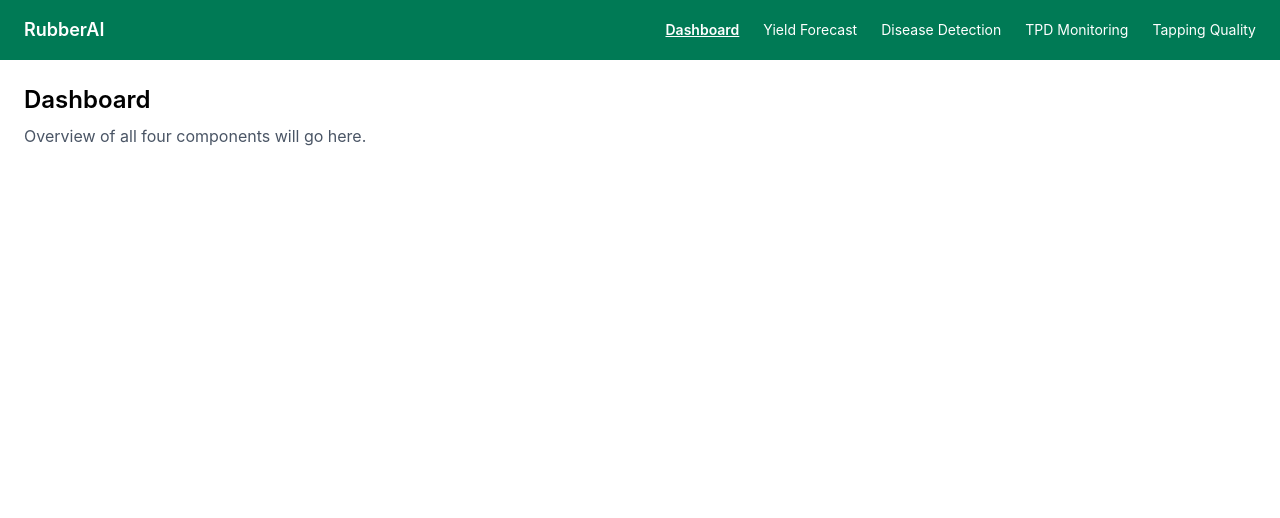
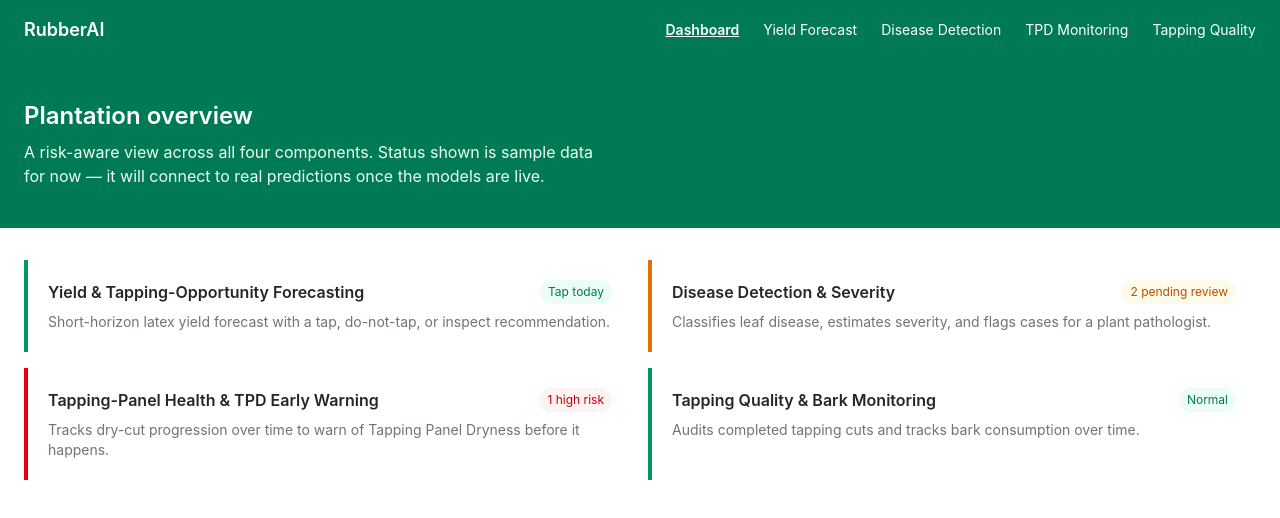
Before and after one commit to Sachinthe001/rubber-plantation-ai--J-26-IT-370-, a React (Vite) app in the folder web/: page / in a window 1280 px wide. Shown: the top 518 px of the page. Built offline with nearby package versions, Linux system fonts and the light colour scheme.

Commit message:
Build real Dashboard page with reusable ComponentCard

```diff
--- /dev/null
+++ b/web/src/components/ComponentCard.tsx
@@ -0,0 +1,35 @@
+import { Link } from 'react-router-dom'
+
+type Tone = 'normal' | 'watch' | 'alert'
+
+type Props = {
+  title: string
+  description: string
+  status: string
+  tone: Tone
+  to: string
+  accentClass: string
+}
+
+const toneStyles: Record<Tone, string> = {
+  normal: 'bg-emerald-50 text-emerald-700',
+  watch: 'bg-amber-50 text-amber-700',
+  alert: 'bg-red-50 text-red-700',
+}
+
+export default function ComponentCard({ title, description, status, tone, to, accentClass }: Props) {
+  return (
+    <Link
+      to={to}
+      className={`block bg-white border-l-4 ${accentClass} p-5 hover:shadow-md transition-shadow rounded-r-lg`}
+    >
+      <div className="flex items-start justify-between gap-3">
+        <h3 className="font-semibold text-stone-800">{title}</h3>
+        <span className={`text-xs px-2 py-1 rounded-full whitespace-nowrap ${toneStyles[tone]}`}>
+          {status}
+        </span>
+      </div>
+      <p className="text-sm text-stone-500 mt-2">{description}</p>
+    </Link>
+  )
+}
--- a/web/src/pages/Dashboard.tsx
+++ b/web/src/pages/Dashboard.tsx
@@ -1,8 +1,56 @@
+import ComponentCard from '../components/ComponentCard'
+
+const components = [
+  {
+    title: 'Yield & Tapping-Opportunity Forecasting',
+    description: 'Short-horizon latex yield forecast with a tap, do-not-tap, or inspect recommendation.',
+    status: 'Tap today',
+    tone: 'normal' as const,
+    to: '/yield',
+    accentClass: 'border-emerald-600',
+  },
+  {
+    title: 'Disease Detection & Severity',
+    description: 'Classifies leaf disease, estimates severity, and flags cases for a plant pathologist.',
+    status: '2 pending review',
+    tone: 'watch' as const,
+    to: '/disease',
+    accentClass: 'border-amber-600',
+  },
+  {
+    title: 'Tapping-Panel Health & TPD Early Warning',
+    description: 'Tracks dry-cut progression over time to warn of Tapping Panel Dryness before it happens.',
+    status: '1 high risk',
+    tone: 'alert' as const,
+    to: '/tpd',
+    accentClass: 'border-red-600',
+  },
+  {
+    title: 'Tapping Quality & Bark Monitoring',
+    description: 'Audits completed tapping cuts and tracks bark consumption over time.',
+    status: 'Normal',
+    tone: 'normal' as const,
+    to: '/tapping',
+    accentClass: 'border-emerald-600',
+  },
+]
+
 export default function Dashboard() {
   return (
     <div>
-      <h1 className="text-2xl font-semibold">Dashboard</h1>
-      <p className="text-gray-600 mt-2">Overview of all four components will go here.</p>
+      <section className="bg-emerald-700 text-white -m-6 mb-8 px-6 py-10">
+        <h1 className="text-2xl font-semibold">Plantation overview</h1>
+        <p className="text-emerald-50 mt-2 max-w-xl">
+          A risk-aware view across all four components. Status shown is sample data for now
+          &mdash; it will connect to real predictions once the models are live.
+        </p>
+      </section>
+
+      <div className="grid gap-4 sm:grid-cols-2">
+        {components.map((component) => (
+          <ComponentCard key={component.to} {...component} />
+        ))}
+      </div>
     </div>
   )
 }
```
